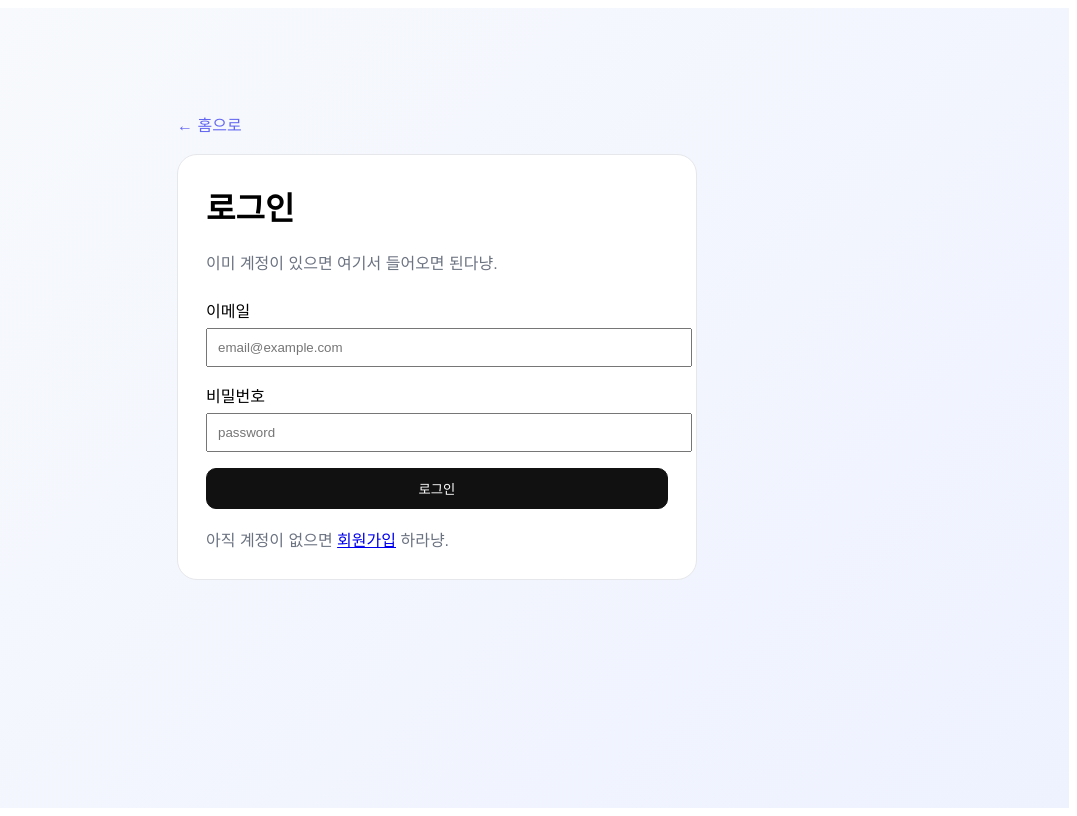
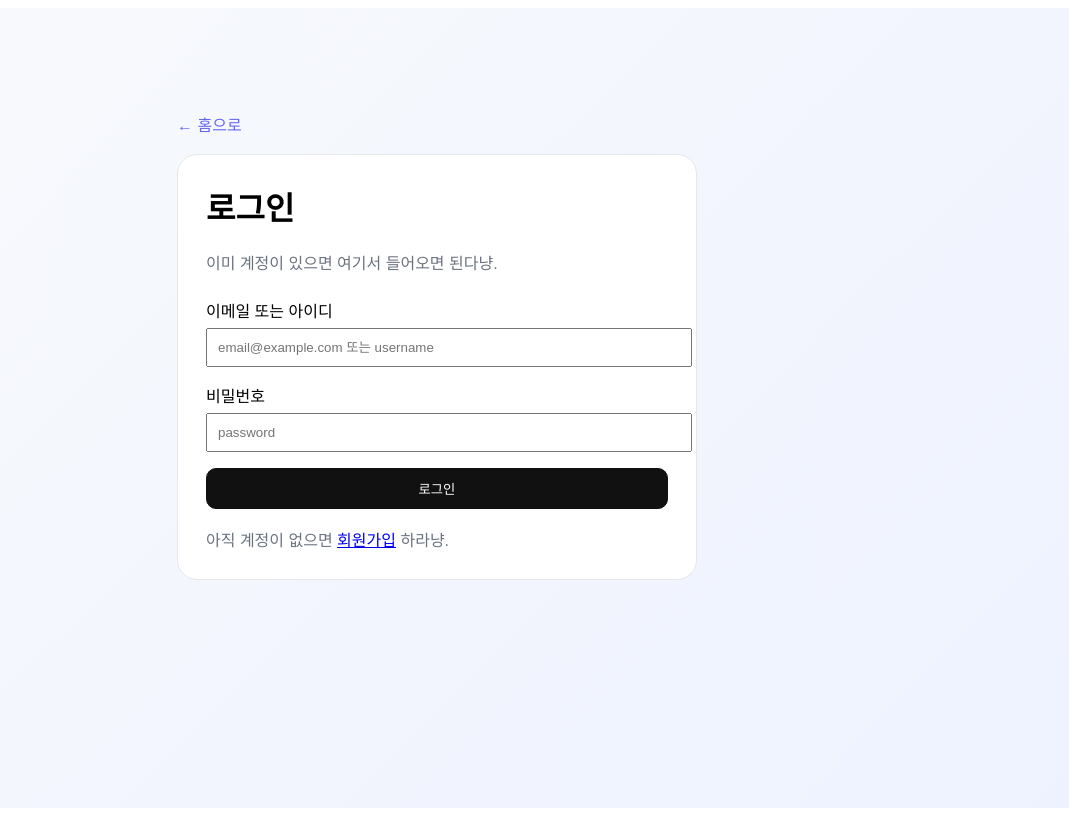
Before and after one commit to JaeWonSeo-dev/Agent_Calendar, a Next.js app in the folder frontend/: page /login in a window 1280 px wide. Shown: the whole page, without its empty margins (203-1280 px from the left). Built offline with nearby package versions, Linux system fonts and the light colour scheme; no server answers.

Commit message:
Improve login identifier handling

```diff
--- a/frontend/src/app/login/page.tsx
+++ b/frontend/src/app/login/page.tsx
@@ -13,7 +13,7 @@ import { saveUser } from '../../lib/local-store';
 
 export default function LoginPage() {
   const router = useRouter();
-  const [email, setEmail] = useState('');
+  const [identifier, setIdentifier] = useState('');
   const [password, setPassword] = useState('');
   const [status, setStatus] = useState('');
   const [loading, setLoading] = useState(false);
@@ -22,7 +22,7 @@ export default function LoginPage() {
     try {
       setLoading(true);
       setStatus('로그인 중...');
-      const user = await login({ email, password });
+      const user = await login({ identifier, password });
       saveUser(user);
       setStatus('로그인 완료');
       router.push(user.onboarding_completed ? '/workspace' : '/onboarding');
@@ -43,8 +43,8 @@ export default function LoginPage() {
             <p style={{ color: '#6b7280' }}>이미 계정이 있으면 여기서 들어오면 된다냥.</p>
 
             <form style={{ display: 'grid', gap: 16, marginTop: 24 }} onSubmit={(e) => e.preventDefault()}>
-              <Field label="이메일">
-                <input value={email} onChange={(e) => setEmail(e.target.value)} type="email" placeholder="email@example.com" style={{ width: '100%', padding: 10 }} />
+              <Field label="이메일 또는 아이디">
+                <input value={identifier} onChange={(e) => setIdentifier(e.target.value)} type="text" placeholder="email@example.com 또는 username" style={{ width: '100%', padding: 10 }} />
               </Field>
 
               <Field label="비밀번호">
--- a/frontend/src/lib/api.ts
+++ b/frontend/src/lib/api.ts
@@ -78,7 +78,7 @@ export async function signup(payload: { email: string; username: string; passwor
   });
 }
 
-export async function login(payload: { email: string; password: string }) {
+export async function login(payload: { identifier: string; password: string }) {
   return request<UserRead>('/api/users/login', {
     method: 'POST',
     headers: { 'Content-Type': 'application/json' },
```
Also changed, not shown: 2 other files (tests, documents, lock files or other folders).
